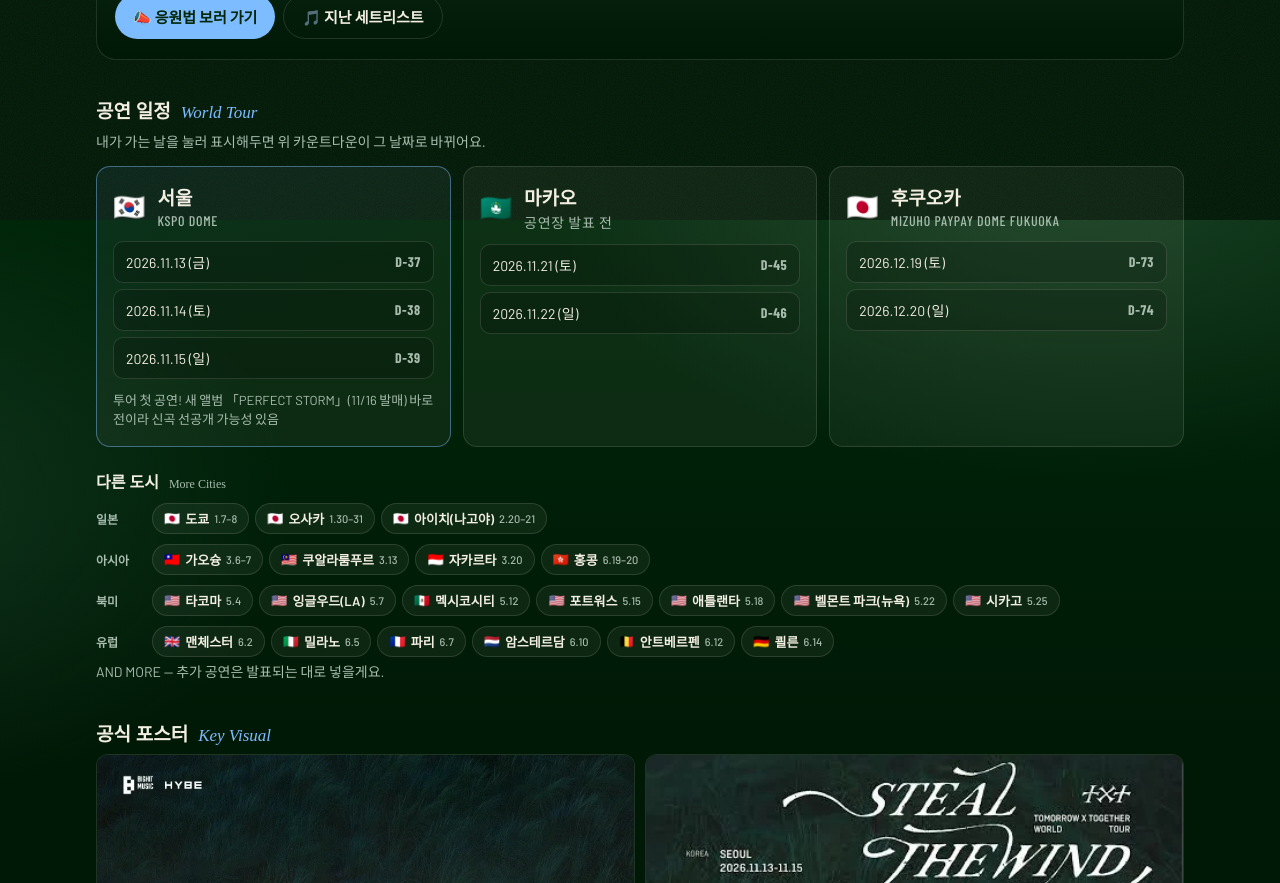
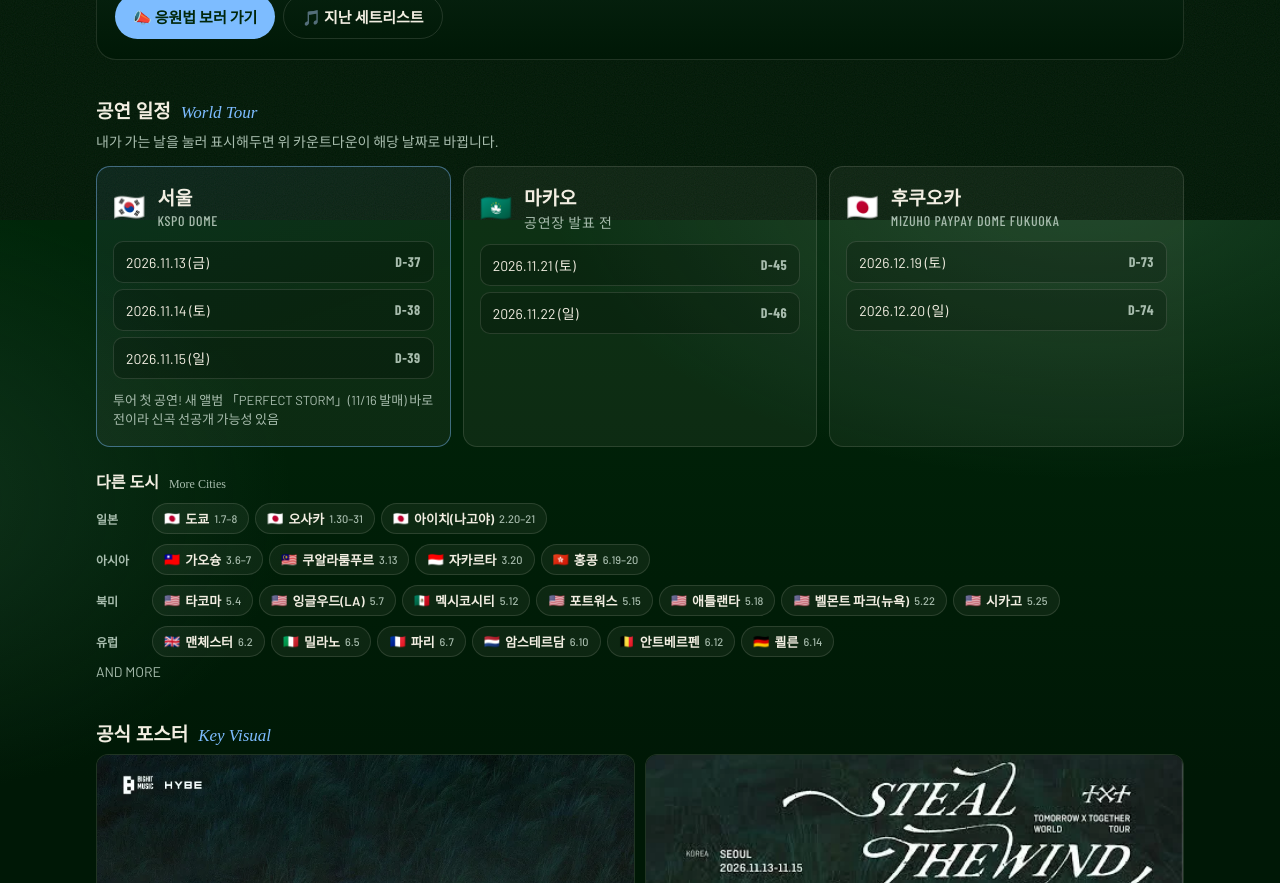
Before and after one commit to seung-min-lee-87/txt-steal-concert, a React (Vite) app: page / in a window 1280 px wide. Shown: the part 580-1463 px from the top of the page. Built offline with nearby package versions, Linux system fonts and the light colour scheme; a web font is replaced by a local one.

Commit message:
Update TourPage.jsx

```diff
--- a/src/components/TourPage.jsx
+++ b/src/components/TourPage.jsx
@@ -102,7 +102,7 @@ export default function TourPage({ go }) {
       </section>
 
       <h2 className="section-title">공연 일정 <span className="en">World Tour</span></h2>
-      <p className="hint">내가 가는 날을 눌러 표시해두면 위 카운트다운이 그 날짜로 바뀌어요.</p>
+      <p className="hint">내가 가는 날을 눌러 표시해두면 위 카운트다운이 해당 날짜로 바뀝니다.</p>
       <div className="show-grid">
         {featured.map((show) => (
           <ShowCard key={show.id} show={show} going={going} toggle={toggle} today={today} />
@@ -144,7 +144,7 @@ export default function TourPage({ go }) {
           <ShowCard show={pickedShow} going={going} toggle={toggle} today={today} />
         </div>
       )}
-      <p className="hint">AND MORE — 추가 공연은 발표되는 대로 넣을게요.</p>
+      <p className="hint">AND MORE</p>
 
       <h2 className="section-title">공식 포스터 <span className="en">Key Visual</span></h2>
       <div className="posters">
```
